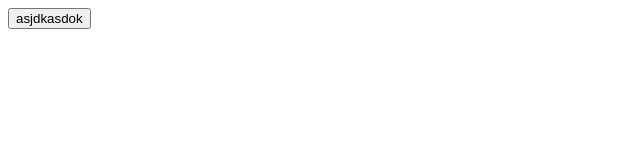
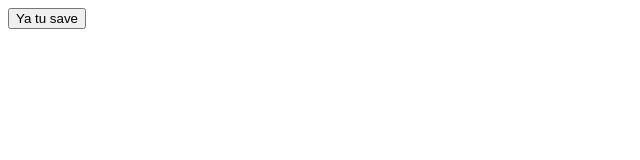
Before and after one commit to Mijael567/pruebas_repositorio, a plain HTML site: page carpeta_proyecto ejemplo}/index.html in a window 1280 px wide. Shown: the full height of the page, 0-640 px from the left. Drawn offline with Linux system fonts and the light colour scheme.

Commit message:
Ya tu save

```diff
--- a/carpeta_proyecto ejemplo}/index.html
+++ b/carpeta_proyecto ejemplo}/index.html
@@ -6,6 +6,6 @@
     <title>Document</title>
 </head>
 <body>
-    <button>asjdkasdok</button>
+    <button>Ya tu save</button>
 </body>
 </html>
```
